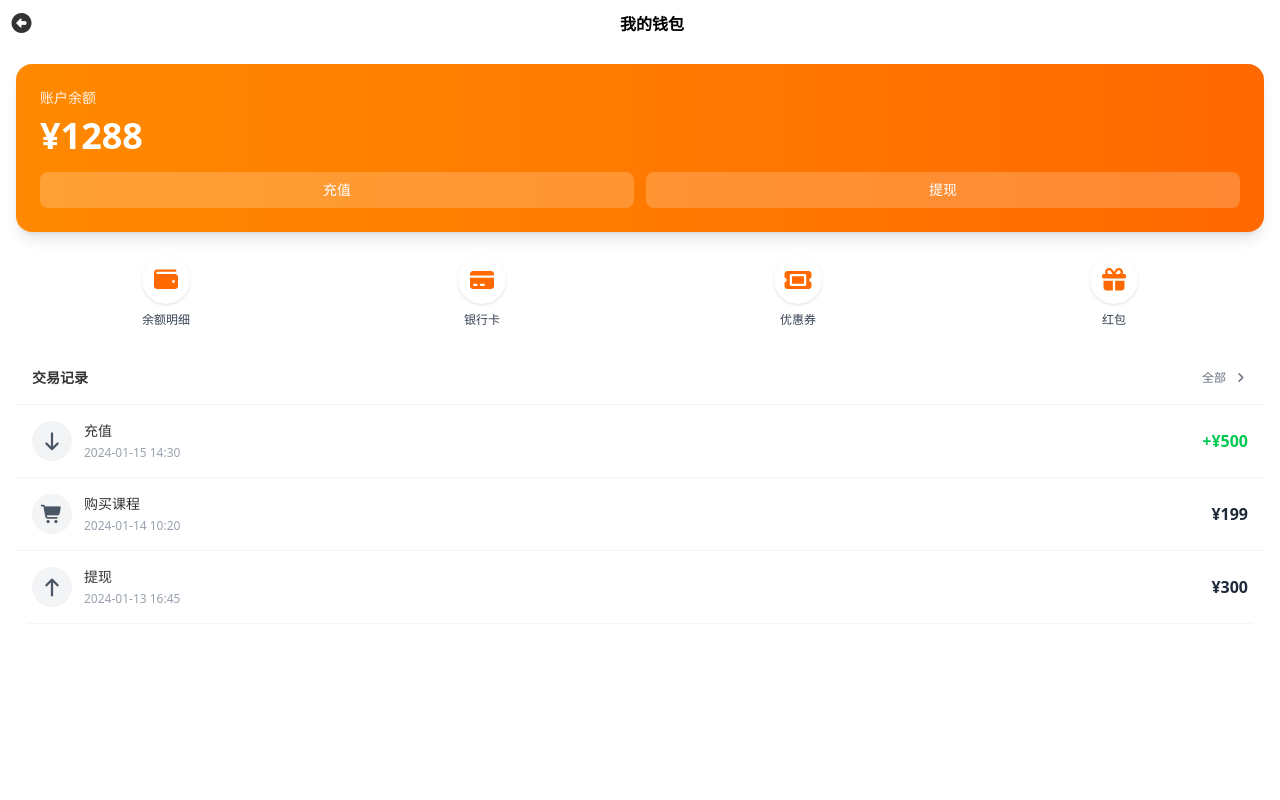
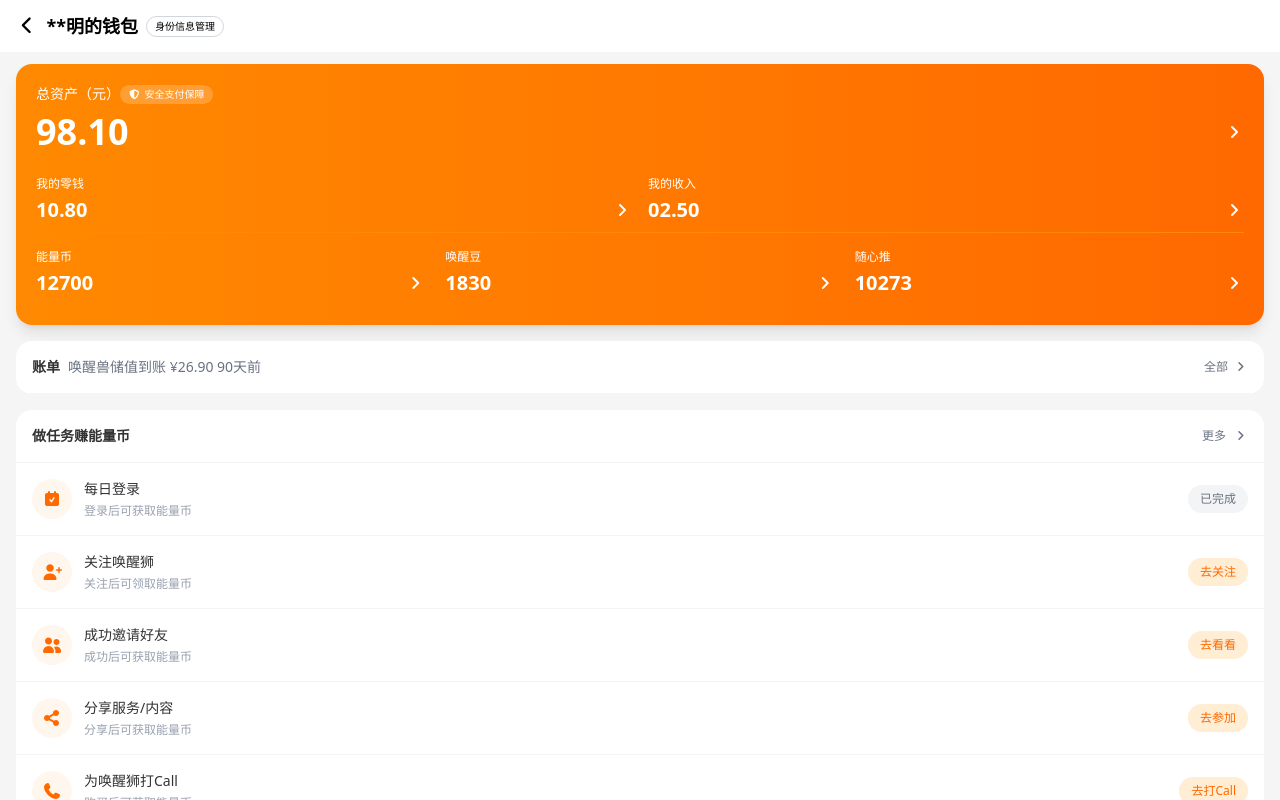
Before and after one commit to RosyDawns/hxs-demo1, a Vue app: page /wallet in a window 1280 px wide. Built offline with nearby package versions, Linux system fonts and the light colour scheme; a web font is replaced by a local one.

Commit message:
add(project): 修改我的钱包页面

```diff
--- a/src/views/WalletPage.vue
+++ b/src/views/WalletPage.vue
@@ -1,86 +1,142 @@
 <template>
   <div class="page flex flex-col h-screen bg-gray-50" id="page-wallet">
-    <CommonHeader>
-      <template #center>
-        <h2 class="text-base font-bold text-black">我的钱包</h2>
-      </template>
-    </CommonHeader>
+    <!-- 顶部导航栏 -->
+    <header
+      class="fixed top-0 left-0 right-0 bg-white z-50 px-4 py-3 flex items-center"
+    >
+      <button class="text-black nav-action" @click="$router.back()">
+        <i class="fa-solid fa-chevron-left text-lg"></i>
+      </button>
+      <h1 class="ml-2 text-black font-bold text-lg">**明的钱包</h1>
 
-    <main class="flex-1 overflow-y-auto pt-12 pb-4">
+      <div
+        style="font-size: 10px"
+        class="ml-2 text-black border border-gray-300 rounded-full px-2 py-0.5"
+      >
+        身份信息管理
+      </div>
+    </header>
+
+    <main class="flex-1 overflow-y-auto pt-16 pb-4">
       <!-- 余额卡片 -->
-      <div class="bg-gradient-to-r from-orange-400 to-orange-500 mx-4 mt-4 rounded-2xl p-6 text-white shadow-lg">
-        <div class="text-sm opacity-90 mb-2">账户余额</div>
-        <div class="text-4xl font-bold mb-4">¥{{ balance }}</div>
-        <div class="flex space-x-3">
-          <button class="flex-1 bg-white/20 py-2 rounded-lg text-sm font-medium nav-action" @click="handleRecharge">
-            充值
-          </button>
-          <button class="flex-1 bg-white/20 py-2 rounded-lg text-sm font-medium nav-action" @click="handleWithdraw">
-            提现
+      <div
+        class="bg-gradient-to-r from-orange-400 to-orange-500 mx-4 rounded-2xl p-5 text-white shadow-lg"
+      >
+        <div class="flex items-center mb-2">
+          <div class="text-sm">总资产（元）</div>
+          <div
+            class="rounded-full px-2 py-0.5"
+            style="font-size: 10px; background-color: rgba(255, 255, 255, 0.2)"
+          >
+            <i class="fa-solid fa-shield-alt mr-1"></i>
+            <span>安全支付保障</span>
+          </div>
+        </div>
+        <div class="flex items-center justify-between">
+          <div class="text-4xl font-bold">98.10</div>
+          <span class="fa-solid fa-angle-right text-white"></span>
+        </div>
+
+        <!-- 资产明细 -->
+        <div class="grid grid-cols-2 gap-4 mt-4">
+          <div class="py-2">
+            <div class="text-xs text-white mb-1">我的零钱</div>
+            <div class="flex items-center justify-between">
+              <div class="text-xl font-bold">10.80</div>
+              <i class="fa-solid fa-angle-right text-white"></i>
+            </div>
+          </div>
+          <div class="py-2">
+            <div class="text-xs text-white mb-1">我的收入</div>
+            <div class="flex items-center justify-between">
+              <div class="text-xl font-bold">02.50</div>
+              <i class="fa-solid fa-angle-right text-white"></i>
+            </div>
+          </div>
+        </div>
+
+        <!-- 虚拟货币 -->
+        <div class="grid grid-cols-3 gap-5 border-t border-orange-400">
+          <div class="pt-4 pb-2">
+            <div class="text-xs text-white mb-1">能量币</div>
+            <div class="flex items-center justify-between">
+              <div class="text-xl font-bold">12700</div>
+              <i class="fa-solid fa-angle-right text-white"></i>
+            </div>
+          </div>
+          <div class="pt-4 pb-2">
+            <div class="text-xs text-white mb-1">唤醒豆</div>
+            <div class="flex items-center justify-between">
+              <div class="text-xl font-bold">1830</div>
+              <i class="fa-solid fa-angle-right text-white"></i>
+            </div>
+          </div>
+          <div class="pt-4 pb-2">
+            <div class="text-xs text-white mb-1">随心推</div>
+            <div class="flex items-center justify-between">
+              <div class="text-xl font-bold">10273</div>
+              <i class="fa-solid fa-angle-right text-white"></i>
+            </div>
+          </div>
+        </div>
+      </div>
+
+      <!-- 账单 -->
+      <div class="bg-white mt-4 mx-4 rounded-2xl overflow-hidden">
+        <div
+          class="flex items-center justify-between p-4 border-b border-gray-100"
+        >
+          <div class="text-sm flex items-center">
+            <div class="font-bold mr-2">账单</div>
+            <div class="text-gray-500">唤醒兽储值到账 ¥26.90 90天前</div>
+          </div>
+          <button class="text-xs text-gray-500 nav-action">
+            全部 <i class="fa-solid fa-angle-right ml-0.5"></i>
           </button>
         </div>
       </div>
 
-      <!-- 功能入口 -->
-      <div class="grid grid-cols-4 gap-4 px-4 mt-6 text-center">
-        <div class="nav-action">
-          <div class="w-12 h-12 rounded-full bg-white mx-auto flex items-center justify-center shadow">
-            <i class="fa-solid fa-wallet text-2xl text-orange-500"></i>
-          </div>
-          <p class="text-xs text-gray-700 mt-2">余额明细</p>
-        </div>
-        <div class="nav-action">
-          <div class="w-12 h-12 rounded-full bg-white mx-auto flex items-center justify-center shadow">
-            <i class="fa-solid fa-credit-card text-2xl text-orange-500"></i>
-          </div>
-          <p class="text-xs text-gray-700 mt-2">银行卡</p>
-        </div>
-        <div class="nav-action">
-          <div class="w-12 h-12 rounded-full bg-white mx-auto flex items-center justify-center shadow">
-            <i class="fa-solid fa-ticket text-2xl text-orange-500"></i>
-          </div>
-          <p class="text-xs text-gray-700 mt-2">优惠券</p>
-        </div>
-        <div class="nav-action">
-          <div class="w-12 h-12 rounded-full bg-white mx-auto flex items-center justify-center shadow">
-            <i class="fa-solid fa-gift text-2xl text-orange-500"></i>
-          </div>
-          <p class="text-xs text-gray-700 mt-2">红包</p>
-        </div>
-      </div>
-
-      <!-- 交易记录 -->
-      <div class="bg-white mt-6 mx-4 rounded-2xl overflow-hidden">
-        <div class="flex items-center justify-between p-4 border-b border-gray-100">
-          <h3 class="text-sm font-bold">交易记录</h3>
+      <!-- 做任务赚能量币 -->
+      <div class="bg-white mt-4 mx-4 rounded-2xl overflow-hidden">
+        <div
+          class="flex items-center justify-between p-4 border-b border-gray-100"
+        >
+          <h3 class="text-sm font-bold">做任务赚能量币</h3>
           <button class="text-xs text-gray-500 nav-action">
-            全部 <i class="fa-solid fa-angle-right ml-1"></i>
+            更多 <i class="fa-solid fa-angle-right ml-1"></i>
           </button>
         </div>
 
-        <div v-if="transactions.length === 0" class="py-12 text-center">
-          <i class="fa-solid fa-inbox text-4xl text-gray-300"></i>
-          <p class="text-sm text-gray-400 mt-3">暂无交易记录</p>
-        </div>
-
-        <div v-else>
+        <!-- 任务列表 -->
+        <div class="divide-y divide-gray-100">
           <div
-            v-for="item in transactions"
-            :key="item.id"
-            class="flex items-center justify-between p-4 border-b border-gray-100 nav-action"
+            v-for="task in tasks"
+            :key="task.id"
+            class="flex items-center justify-between p-4"
           >
             <div class="flex items-center">
-              <div class="w-10 h-10 rounded-full bg-gray-100 flex items-center justify-center mr-3">
-                <i :class="item.icon + ' text-lg text-gray-600'"></i>
+              <div
+                class="w-10 h-10 rounded-full bg-orange-50 flex items-center justify-center mr-3"
+              >
+                <i :class="task.icon + ' text-orange-500'"></i>
               </div>
               <div>
-                <p class="text-sm font-medium">{{ item.title }}</p>
-                <p class="text-xs text-gray-400 mt-1">{{ item.time }}</p>
+                <p class="text-sm font-medium">{{ task.title }}</p>
+                <p class="text-xs text-gray-400 mt-1">{{ task.description }}</p>
               </div>
             </div>
-            <div :class="item.amount > 0 ? 'text-green-500' : 'text-gray-800'" class="font-bold">
-              {{ item.amount > 0 ? '+' : '' }}¥{{ Math.abs(item.amount) }}
-            </div>
+            <button
+              class="text-xs px-3 py-1.5 rounded-full font-medium nav-action"
+              :class="
+                task.status === '已完成'
+                  ? 'bg-gray-100 text-gray-500'
+                  : 'bg-orange-100 text-orange-500'
+              "
+              :disabled="task.status === '已完成'"
+              @click="handleTaskClick(task)"
+            >
+              {{ task.status === "已完成" ? "已完成" : task.action }}
+            </button>
           </div>
         </div>
       </div>
@@ -89,30 +145,196 @@
 </template>
 
 <script>
-import CommonHeader from "@/components/CommonHeader.vue";
-
 export default {
   name: "WalletPage",
-  components: {
-    CommonHeader,
-  },
+  components: {},
   data() {
     return {
-      balance: 1288.00,
-      transactions: [
-        { id: 1, title: "充值", amount: 500, time: "2024-01-15 14:30", icon: "fa-solid fa-arrow-down" },
-        { id: 2, title: "购买课程", amount: -199, time: "2024-01-14 10:20", icon: "fa-solid fa-shopping-cart" },
-        { id: 3, title: "提现", amount: -300, time: "2024-01-13 16:45", icon: "fa-solid fa-arrow-up" },
+      tasks: [
+        {
+          id: 1,
+          title: "每日登录",
+          description: "登录后可获取能量币",
+          icon: "fa-solid fa-calendar-check",
+          status: "已完成",
+          action: "去登录",
+        },
+        {
+          id: 2,
+          title: "关注唤醒狮",
+          description: "关注后可领取能量币",
+          icon: "fa-solid fa-user-plus",
+          status: "未完成",
+          action: "去关注",
+        },
+        {
+          id: 3,
+          title: "成功邀请好友",
+          description: "成功后可获取能量币",
+          icon: "fa-solid fa-user-group",
+          status: "未完成",
+          action: "去看看",
+        },
+        {
+          id: 4,
+          title: "分享服务/内容",
+          description: "分享后可获取能量币",
+          icon: "fa-solid fa-share-alt",
+          status: "未完成",
+          action: "去参加",
+        },
+        {
+          id: 5,
+          title: "为唤醒狮打Call",
+          description: "购买后可获取能量币",
+          icon: "fa-solid fa-phone",
+          status: "未完成",
+          action: "去打Call",
+        },
+        {
+          id: 6,
+          title: "购买唤醒狮服务",
+          description: "购买后可获取能量币",
+          icon: "fa-solid fa-shopping-cart",
+          status: "未完成",
+          action: "去购买",
+        },
+        {
+          id: 7,
+          title: "添加推荐服务",
+          description: "添加后可获取能量币",
+          icon: "fa-solid fa-star-plus",
+          status: "未完成",
+          action: "去添加",
+        },
+        {
+          id: 8,
+          title: "发布真实评价",
+          description: "发布后可获取能量币",
+          icon: "fa-solid fa-comment-dots",
+          status: "未完成",
+          action: "去发布",
+        },
+        {
+          id: 9,
+          title: "发布有效动态",
+          description: "发布后可获取能量币",
+          icon: "fa-solid fa-pen",
+          status: "未完成",
+          action: "去发布",
+        },
+        {
+          id: 10,
+          title: "使用AI大狮兄匹配",
+          description: "使用后可获取能量币",
+          icon: "fa-solid fa-robot",
+          status: "未完成",
+          action: "去匹配",
+        },
+        {
+          id: 11,
+          title: "唤醒狮队员注册唤醒狮",
+          description: "来体验可获取能量币",
+          icon: "fa-solid fa-certificate",
+          status: "未完成",
+          action: "去前置",
+        },
+        {
+          id: 12,
+          title: "登录唤醒营",
+          description: "登录后可获取能量币",
+          icon: "fa-solid fa-campground",
+          status: "未完成",
+          action: "去登录",
+        },
+        {
+          id: 13,
+          title: "唤醒营打卡",
+          description: "来体验可获取能量币",
+          icon: "fa-solid fa-check-circle",
+          status: "未完成",
+          action: "去打卡",
+        },
+        {
+          id: 14,
+          title: "摇一摇神秘果实",
+          description: "摇摆后可获取能量币",
+          icon: "fa-solid fa-hand",
+          status: "未完成",
+          action: "去试试",
+        },
+        {
+          id: 15,
+          title: "充值唤醒豆",
+          description: "充值后可获取能量币",
+          icon: "fa-solid fa-coins",
+          status: "未完成",
+          action: "去充值",
+        },
       ],
     };
   },
   methods: {
-    handleRecharge() {
-      alert("充值功能");
-    },
-    handleWithdraw() {
-      alert("提现功能");
+    handleTaskClick(task) {
+      alert(task.title);
+      if (task.status !== "已完成") {
+        // 根据任务类型执行不同操作
+        // switch (task.action) {
+        //   case "去关注":
+        //     this.$router.push("/follow");
+        //     break;
+        //   case "去打Call":
+        //     this.$router.push("/call");
+        //     break;
+        //   case "去购买":
+        //     this.$router.push("/store");
+        //     break;
+        //   case "去发布":
+        //     this.$router.push("/publish-activity");
+        //     break;
+        //   case "去匹配":
+        //     this.$router.push("/ai-assistant");
+        //     break;
+        //   case "去充值":
+        //     // 充值功能
+        //     break;
+        //   case "去前置":
+        //     this.$router.push("/register");
+        //     break;
+        //   case "去登录":
+        //     this.$router.push("/login");
+        //     break;
+        //   case "去打卡":
+        //     this.$router.push("/daily");
+        //     break;
+        //   case "去试试":
+        //     this.$router.push("/energy-tree");
+        //     break;
+        //   default:
+        //     console.log("执行任务:", task.title);
+        // }
+      }
     },
   },
 };
 </script>
+
+<style scoped>
+.page {
+  background-color: #f5f5f5;
+}
+
+/* 自定义滚动条 */
+::-webkit-scrollbar {
+  width: 4px;
+}
+
+::-webkit-scrollbar-track {
+  background: transparent;
+}
+
+::-webkit-scrollbar-thumb {
+  background: rgba(0, 0, 0, 0.1);
+  border-radius: 2px;
+}
+</style>
```
